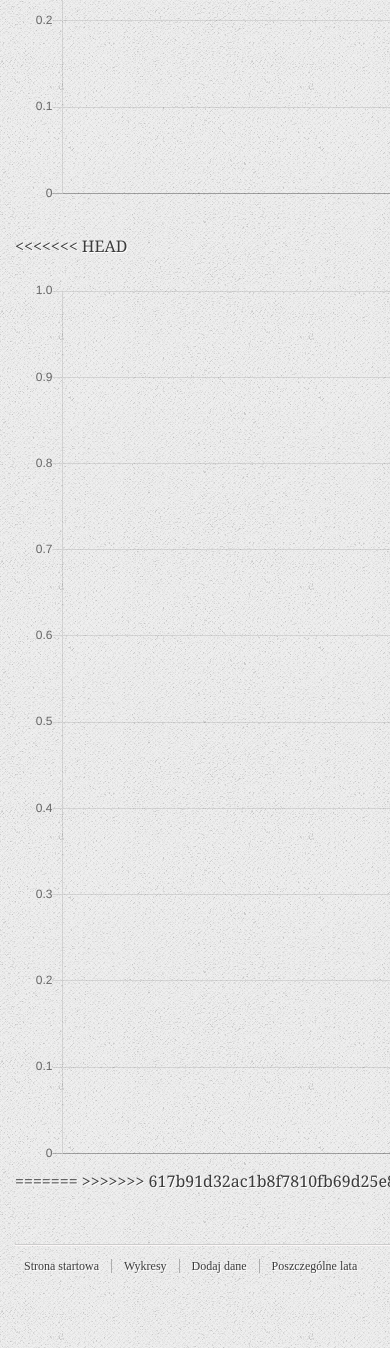
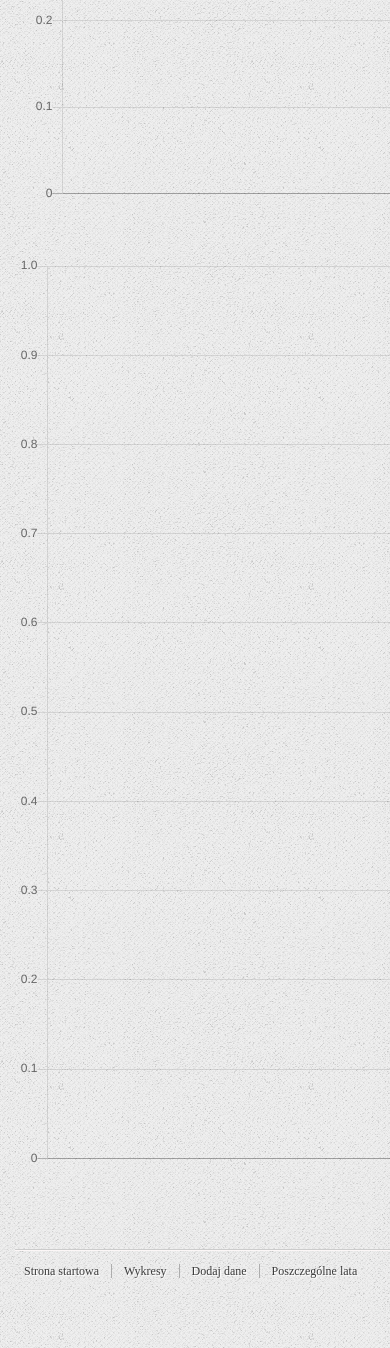
Before and after one commit to matiop4/PythonDjango, a Django app: page / in a window 390 px wide; the page is wider, and only the part inside the window is pictured. Shown: the part 2586-3934 px from the top of that part. Run offline with Django 3.2, Linux system fonts and the light colour scheme; data comes from the database, SQL or seed files in the repository; both versions use the stored data as it was after the commit; some libraries are stand-ins or nearby versions.

Commit message:
fix changes

```diff
--- a/templates/charts.html
+++ b/templates/charts.html
@@ -111,7 +111,7 @@
                     }
                 }
             })
-             var myChart3 = new Chart(ctx3, {
+            var myChart3 = new Chart(ctx3, {
                 type: 'bar',
                 data: {
                     labels: labels,
@@ -273,14 +273,14 @@
 
                 </div>
             </div>
-<<<<<<< HEAD
-    <div class='col-sm-6'>
-                        <canvas id="myChart3" width="400" height="400"></canvas>
-                    </div>
+            <div class='row'>
+                <div class='col-sm-6'>
+                    <canvas id="myChart3" width="400" height="400"></canvas>
+                </div>
 
-=======
+            </div>
             <a class="back-to-top" href="#main">Back</a>
->>>>>>> 617b91d32ac1b8f7810fb69d25e8bfb83073190d
+
 
         </section>
     </div>
--- a/templates/data-delete-confirm.html
+++ b/templates/data-delete-confirm.html
@@ -33,7 +33,7 @@
         <h1>Dane</h1>
         <form method="POST">
             {% csrf_token %}
-            <h2>Czy napewno chcesz usunąć dane? '{{ data.rok }}' ?</h2>
+            <h2>Czy napewno chcesz usunąć dane z roku '{{ data.rok }}' ?</h2>
             <button type="submit">Potwierdź</button>
         </form>
 
```
Also changed, not shown: templates/datas-form.html (+5 -3 lines), db.sqlite3.
